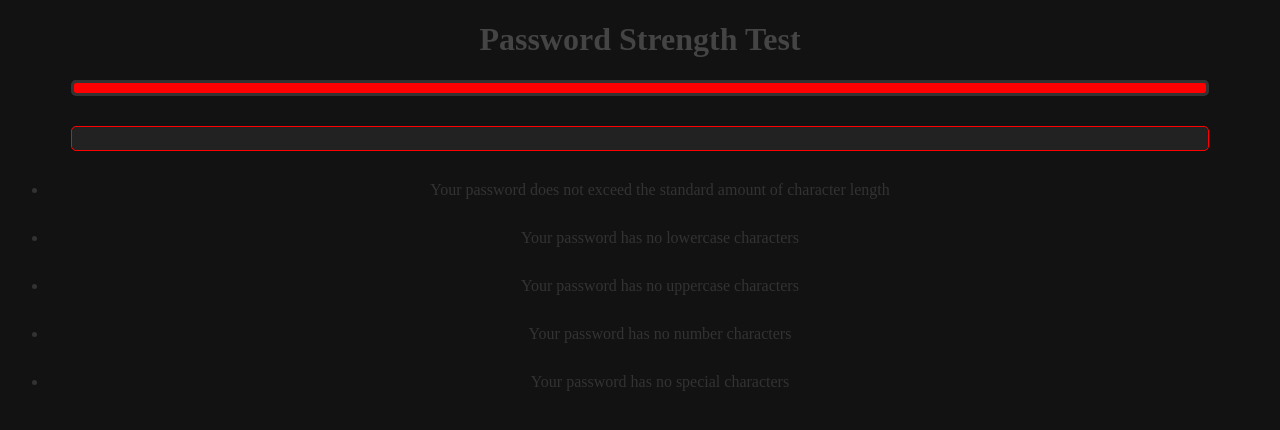
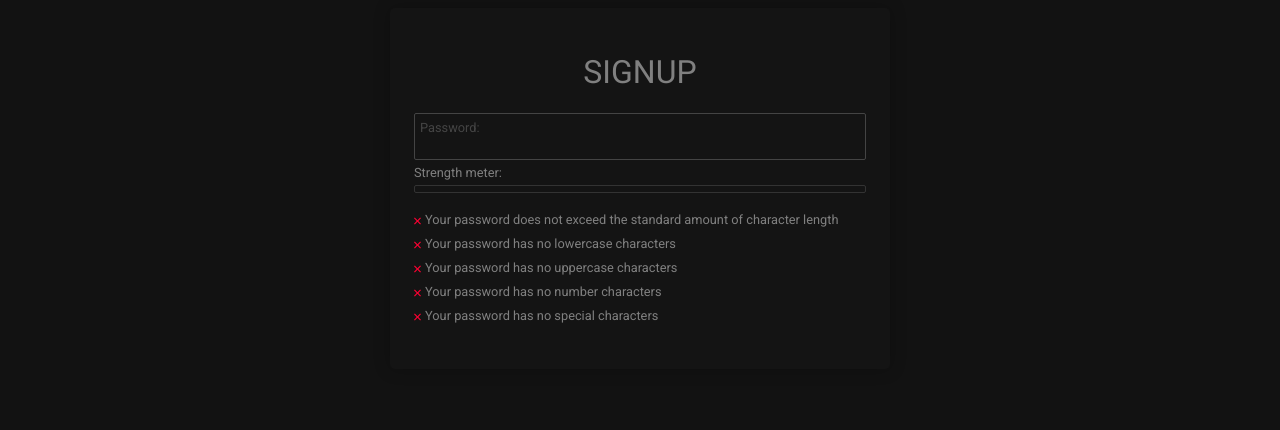
Before and after one commit to PatrickFortaleza/PasswordStrength, a plain HTML site: page index.html in a window 1280 px wide. Drawn offline with Linux system fonts and the light colour scheme.

Commit message:
enhance styles

```diff
--- a/index.html
+++ b/index.html
@@ -4,16 +4,34 @@
     <meta charset="UTF-8">
     <meta name="viewport" content="width=device-width, initial-scale=1.0">
     <title>Enter Password | Strength Checker </title>
+    <link href="https://fonts.googleapis.com/css2?family=Roboto:wght@400;500;700&display=swap" rel="stylesheet">
     <link href="/style.css" rel="stylesheet" type="text/css">
     <script src="scripts.js" defer></script>
 </head>
 <body>
-    <h1>Password Strength Test</h1>
-    <div class="strength-meter" id="strength-meter">
-        <div id="strength-bar"></div>
+    <div class="form_container">
+        <h1>Signup</h1>
+        <form>
+            <!-- <input class="password-input" id="password-input" type="password" autofocus aria-labelledby="password"> -->
+
+            <div class="fieldset">
+                <label for="phone">Password:</label>
+                <input  type="password"
+                        id="password"
+                        name="password"
+                        size="35"
+                        required
+                        aria-labelledby="password" >
+            </div><!--end fieldset-->
+            <div class="meta">
+                <span class="pseudo-label">Strength meter:</span>
+                <div class="strength-meter" id="strength-meter">
+                    <div id="strength-bar"></div>
+                </div>
+                <ul id="reasons" class="reasons"></ul>
+            </div>
+        </form>
     </div>
-    <input class="password-input" id="password-input" type="text" autofocus aria-labelledby="password">
-    <ul id="reasons" class="reasons"></ul>
 
 </body>
 </html>
--- a/scripts.js
+++ b/scripts.js
@@ -3,50 +3,9 @@
 // ----------------------------------------------- //
 const strengthMeter = document.getElementById('strength-meter');
 const strengthBar = document.getElementById('strength-bar');
-const passwordInput = document.querySelector('#password-input')
+const passwordInput = document.querySelector('#password')
 const reasons = document.querySelector('#reasons');
 
-
-// ----------------------------------------------- //
-// Will update strength meter
-// ----------------------------------------------- //
-const updateStrengthMeter = () =>{
-    // Assign return value to constant
-    const weaknesses = calculatePasswordStrength(passwordInput.value);
-    // Init strength value
-    let strength = 100
-    // Clear reasons ul before re-render
-    reasons.innerHTML = '';
-    // For each weakness,
-    weaknesses.forEach(weakness => {
-        // If there is no weakness, return null
-        if (weakness == null) return
-        // Deduct the weakness deduction score from strength
-        strength -= weakness.deduction
-        // Append messages to reasons ul
-        const messageElement = document.createElement('li')
-        messageElement.innerHTML = weakness.message;
-        reasons.appendChild(messageElement);
-    })
-    console.log(strength)
-    // after strength has been calculated, set the css variable to the strength calculation
-    strengthBar.style.width = `${strength}%`
-}
-
-// ----------------------------------------------- //
-// Will update calculate weaknesses
-// based on the weakness calculation functions below
-// ----------------------------------------------- //
-const calculatePasswordStrength = (password) => {
-    // Init empty array
-    const weaknesses = []
-    weaknesses.push(lengthWeakness(password))
-    weaknesses.push(lowercaseWeakness(password))
-    weaknesses.push(uppercaseWeakness(password))
-    weaknesses.push(numbersWeakness(password))
-    weaknesses.push(specialWeakness(password))
-    return weaknesses
-}
 
 // ----------------------------------------------- //
 // Calculates length weakness
@@ -123,12 +82,79 @@ const characterTypeWeakness = (password, regex, type) => {
     if(matches.length < 2){
         return {
             message: `Your password could use more ${type} characters`,
-            deduction: 20
+            deduction: 5
         }
     }
 }
 
+// ----------------------------------------------- //
+// Repeat Character Weakness
+// ----------------------------------------------- //
+
+const repeatCharactersWeakness = (password) => {
+    // the period in regex means the character can be anything
+    // using the \1 will check if there are two of the same characters in a row
+    const matches = password.match(/(.)\1/) || []
+    if(matches.length > 0){
+        return {
+            message: `Your password has repeat characters`,
+            // we multiply here, as if you have more matching characters, the weaker your password is.
+            deduction: matches.length * 10
+        }
+    }
+}
+
+// ----------------------------------------------- //
+// Will update calculate weaknesses
+// based on the weakness calculation functions below
+// ----------------------------------------------- //
+const calculatePasswordStrength = (password) => {
+    // Init empty array
+    const weaknesses = []
+    weaknesses.push(lengthWeakness(password))
+    weaknesses.push(lowercaseWeakness(password))
+    weaknesses.push(uppercaseWeakness(password))
+    weaknesses.push(numbersWeakness(password))
+    weaknesses.push(specialWeakness(password))
+    weaknesses.push(repeatCharactersWeakness(password))
+    return weaknesses
+}
+
+// ----------------------------------------------- //
+// Will update strength meter
+// ----------------------------------------------- //
+const updateStrengthMeter = () =>{
+    // Assign return value to constant
+    const weaknesses = calculatePasswordStrength(passwordInput.value);
+    // Init strength value
+    let strength = 100
+    // Clear reasons ul before re-render
+    reasons.innerHTML = '';
+
+    if (passwordInput.value.length = 0) {
+        strength - 100
+        strengthBar.style.width = `${strength}%`
+    }
+
+    // For each weakness,
+    weaknesses.forEach(weakness => {
+        // If there is no weakness, return null
+        if (weakness == null) return
+        // Deduct the weakness deduction score from strength
+        strength -= weakness.deduction
+        // Append messages to reasons ul
+        const messageElement = document.createElement('li')
+        messageElement.innerHTML = `<div class="svg-cont"><svg xmlns="http://www.w3.org/2000/svg" width="24" height="24" viewBox="0 0 24 24"><path d="M23.954 21.03l-9.184-9.095 9.092-9.174-2.832-2.807-9.09 9.179-9.176-9.088-2.81 2.81 9.186 9.105-9.095 9.184 2.81 2.81 9.112-9.192 9.18 9.1z"/></svg></div> ${weakness.message}`;
+        reasons.appendChild(messageElement);
+    })
+    console.log(strength)
+    // after strength has been calculated, set the css variable to the strength calculation
+    strengthBar.style.width = `${strength}%`
+}
+
+
 // Updates strength checker on first load
 updateStrengthMeter();
+
 // Adds event listener to input
 passwordInput.addEventListener('input', updateStrengthMeter)
--- a/style.css
+++ b/style.css
@@ -1,3 +1,6 @@
+/* ----------------------------------------------- */
+/* SETUP
+/* -----------------------------------------------*/
 *::before, *::after, * {
     box-sizing: border-box;
 }
@@ -5,29 +8,105 @@
 body {
     background: #121212;
     color: #444;
+}
+
+/* ----------------------------------------------- */
+/* DEFAULT FORM STYLES
+/* -----------------------------------------------*/
+label{
+    display: inline-block;
+    width: 100%;
+    font-family: 'roboto', 'sans-serif';
+    font-size: 0.8em;
+    color: #555;
+    opacity: 0.75;
+    margin-bottom: 2px;
+    transition: all .2s ease-in-out;
+}
+
+input, textarea, form{
+    box-sizing : border-box;
+    font-family: 'roboto', 'sans-serif';
+}
+
+input, textarea{
+    width: 100%;
+    border:none;
+    color: white;
+    background-image:none;
+    background-color:transparent;
+    -webkit-box-shadow: none;
+    -moz-box-shadow: none;
+    box-shadow: none;
+    outline: none;
+}
+
+.fieldset{
+    margin-top: 17px;
+    border: 1px solid #444;
+    padding: 3px 5px;
+    border-radius: 2px;
+    transition: all .2s ease-in-out;
+
+}
+
+.fieldset.focused{
+    border: 1px solid #0090ff;
+}
+
+.fieldset.focused label{
+    color: #0090ff;
+    transition: all .2s ease-in-out;
+}
+
+.form_container{
+    max-width: 500px;
+    padding: 1.5em;
+    box-shadow: 0px 0px 16px 0px rgba(0,0,0,0.25);
+    border-radius: 5px;
+    margin: auto;
+    background: #141414;
+
+}
+
+.form_container h1 {
+    font-family: 'Roboto', sans-serif;
+    font-weight: 400;
     text-align: center;
+    color: grey;
+    text-transform: uppercase;
 }
+
+/* ----------------------------------------------- */
+/* PASSWORD
+/* -----------------------------------------------*/
 
 .strength-meter {
     margin: auto;
-    border-radius: 5px;
-    height: 1rem;
-    width: 90%;
-    border: 3px solid #333;
+    border-radius: 2px;
+    height: 0.5rem;
+    width: 100%;
+    border: 1px solid #333;
     position: relative;
     overflow: hidden;
 }
 
 #strength-bar {
-    --strength: 100;
     content: "";
     position: absolute;
     top:0;
     left:0;
     height: 110%;
-    width: calc(1% * var(--strength, 0));
+    width: 0%;
     background-color: red;
     transition: width .2s ease-in-out;
+}
+
+.pseudo-label {
+    font-size: 0.8em;
+    margin: 5px auto;
+    display: block;
+    color: grey;
 }
 
 .password-input {
@@ -41,7 +120,7 @@ body {
     margin-top: 30px;
 }
 
-.password-input:focus {
+.password:focus {
     border-color: red;
 }
 
@@ -49,3 +128,29 @@ body {
     margin-top: 30px;
     color: #333;
 }
+
+
+ul#reasons {
+    list-style-type: none;
+    padding-left: 0;
+}
+
+ul#reasons li {
+    margin: 0;
+    font-size: 0.8em;
+    display: flex;
+    line-height: 21px;
+    color: grey;
+}
+
+ul#reasons li .svg-cont {
+    display: flex;
+    justify-content: space-around;
+    flex-direction: column;
+    margin-right: 4px;
+}
+
+ul#reasons li svg {
+    fill: #ff0033;
+    width: 7px;
+}
```
